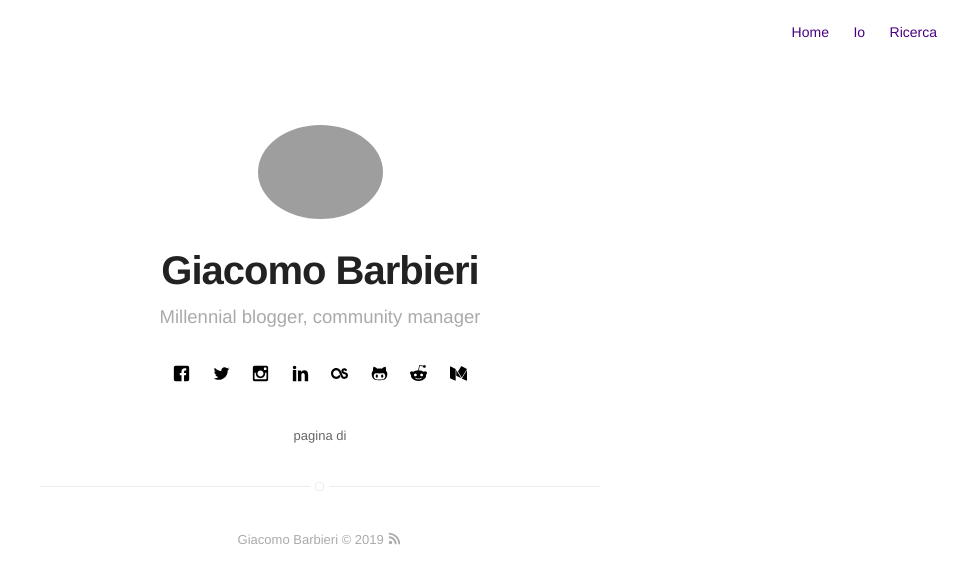
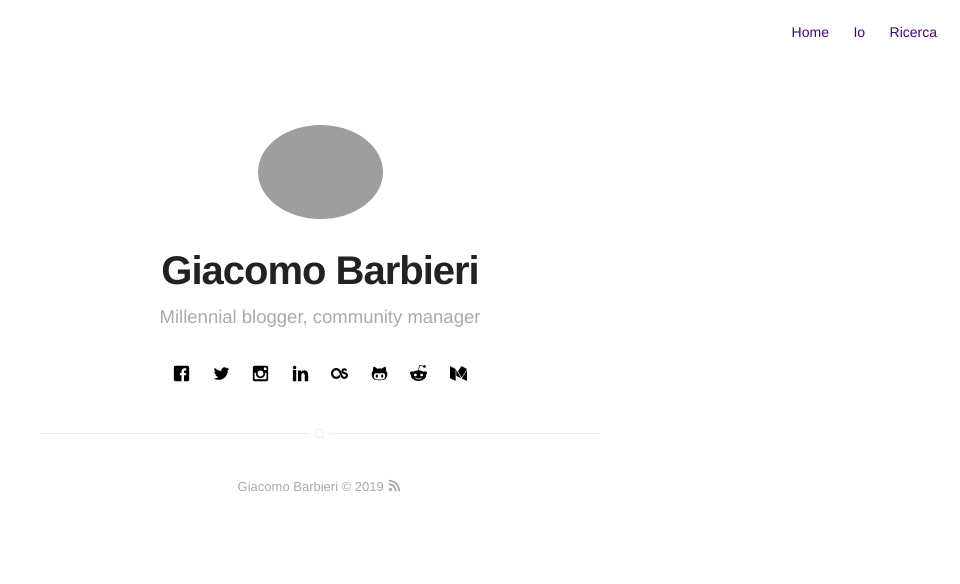
Before and after one commit to iJaack/Jaack, a Jekyll site: the page built from blog.html, in a window 1280 px wide. Shown: the top 584 px of the page, without its empty margins (320-1280 px from the left). Built offline with Jekyll 4.4.1, drawn with Linux system fonts in a browser that asks for light colours.

Commit message:
Ricomciamo dalle basi e togliamo la paginazione

```diff
--- a/_config.yml
+++ b/_config.yml
@@ -66,8 +66,8 @@
 width: normal
 
 # if you don't need pagination, comment the *paginate* configs below
-paginate: 5
-paginate_path: "zibaldone/:num/"
+# paginate: 5
+# paginate_path: "blog/:num/"
 
 # if you don't need projects, comment the *projects* configs below
 projects: true
```
Also changed, not shown: blog.html (renamed from blog/index.html).
